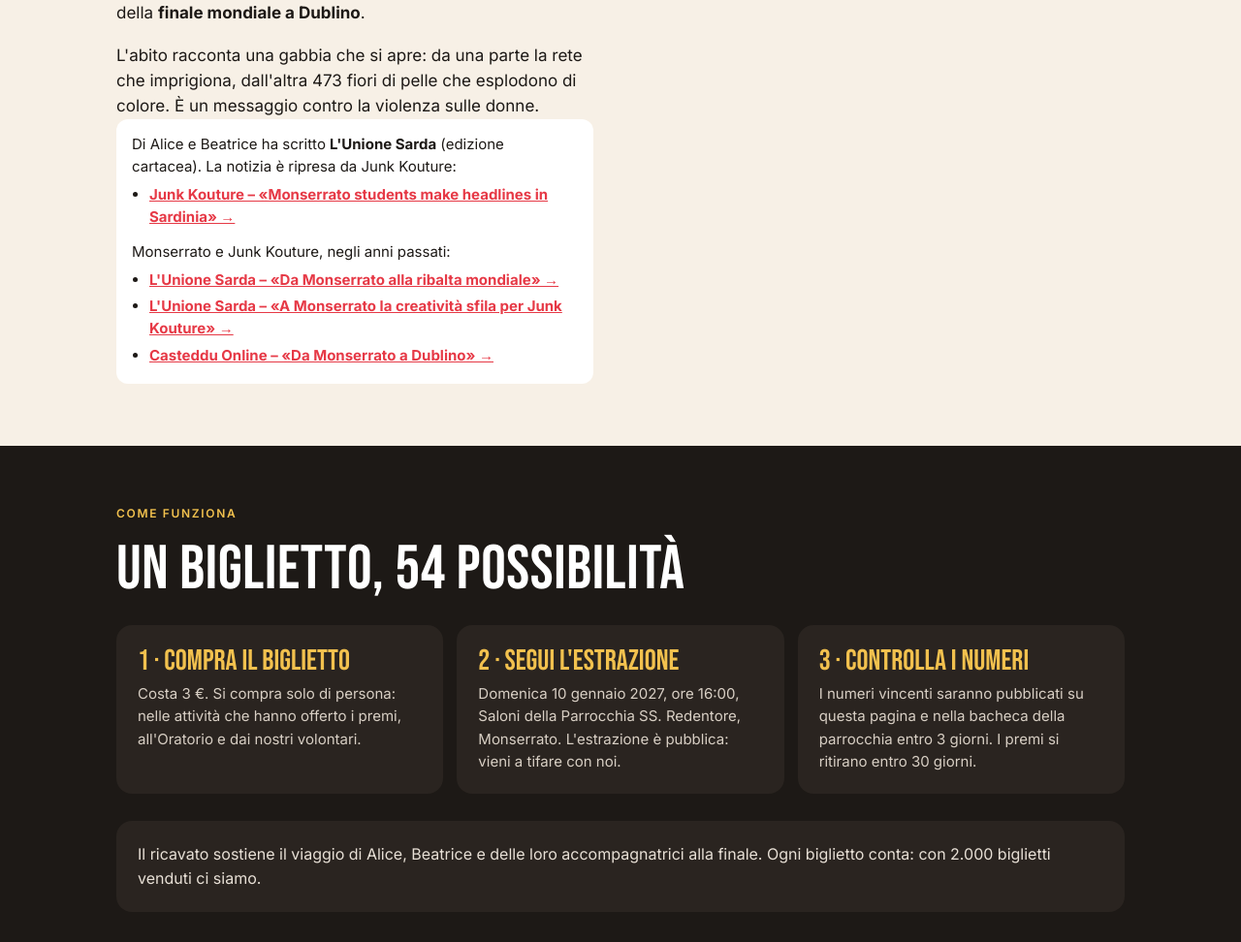
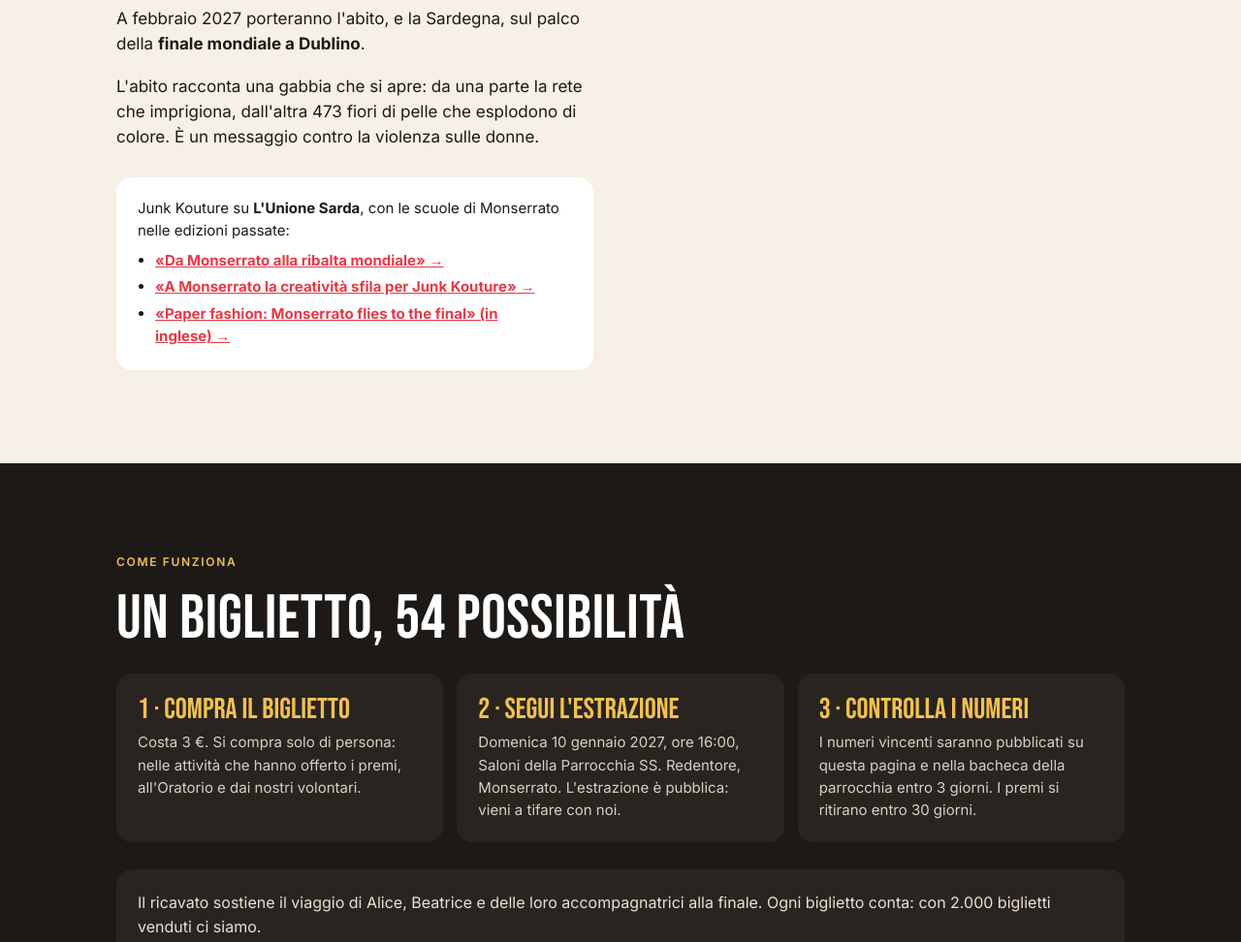
Before and after one commit to k4os83-maker/un-biglietto-per-dublino, a plain HTML site: page index.html in a window 1280 px wide. Shown: the part 1278-2250 px from the top of the page at 97% size. Drawn offline with Linux system fonts and the light colour scheme.

Commit message:
Solo link Unione Sarda, spaziature sistemate

```diff
--- a/index.html
+++ b/index.html
@@ -51,10 +51,11 @@ h2{font:400 clamp(40px,8vw,64px)/.95 'Bebas Neue',sans-serif;letter-spacing:.01e
 }
 
 section{padding:64px 0}
+@media(min-width:860px){section{padding:96px 0}}
 .intro{max-width:680px}
 .intro p+p{margin-top:1em}
-.press{background:#fff;border-radius:12px;padding:14px 16px;font-size:15px}
-.press p{margin:0 0 6px}.press ul{margin:0 0 12px;padding-left:18px}.press ul:last-child{margin-bottom:0}.press li{margin:4px 0}
+.press{background:#fff;border-radius:16px;padding:20px 22px;font-size:15px;margin-top:28px}
+.press p{margin:0 0 8px}.press ul{margin:0 0 12px;padding-left:18px}.press ul:last-child{margin-bottom:0}.press li{margin:4px 0}
 .press a{color:var(--red);font-weight:700}
 
 /* storia */
@@ -156,15 +157,11 @@ footer .legal{max-width:820px;color:#a99e92}
       <p>A febbraio 2027 porteranno l'abito, e la Sardegna, sul palco della <b>finale mondiale a Dublino</b>.</p>
       <p>L'abito racconta una gabbia che si apre: da una parte la rete che imprigiona, dall'altra 473 fiori di pelle che esplodono di colore. È un messaggio contro la violenza sulle donne.</p>
       <div class="press">
-        <p>Di Alice e Beatrice ha scritto <b>L'Unione Sarda</b> (edizione cartacea). La notizia è ripresa da Junk Kouture:</p>
+        <p>Junk Kouture su <b>L'Unione Sarda</b>, con le scuole di Monserrato nelle edizioni passate:</p>
         <ul>
-          <li><a href="https://junkkouture.com/magazine/monserrato-students-make-headlines-in-sardinia-after-junk-kouture-success" target="_blank" rel="noopener">Junk Kouture – «Monserrato students make headlines in Sardinia»&nbsp;→</a></li>
-        </ul>
-        <p>Monserrato e Junk Kouture, negli anni passati:</p>
-        <ul>
-          <li><a href="https://www.unionesarda.it/cultura/da-monserrato-alla-ribalta-mondiale-la-moda-sostenibile-degli-studenti-conquista-junk-kouture-xka4fhcm" target="_blank" rel="noopener">L'Unione Sarda – «Da Monserrato alla ribalta mondiale»&nbsp;→</a></li>
-          <li><a href="https://www.unionesarda.it/news-sardegna/provincia-cagliari/moda-e-sostenibilita-a-monserrato-la-creativita-sfila-per-junk-kouture-hh37zlei" target="_blank" rel="noopener">L'Unione Sarda – «A Monserrato la creatività sfila per Junk Kouture»&nbsp;→</a></li>
-          <li><a href="https://www.castedduonline.it/da-monserrato-a-dublino-per-rappresentare-litalia-alla-finale-mondiale-di-junk-kouture/" target="_blank" rel="noopener">Casteddu Online – «Da Monserrato a Dublino»&nbsp;→</a></li>
+          <li><a href="https://www.unionesarda.it/cultura/da-monserrato-alla-ribalta-mondiale-la-moda-sostenibile-degli-studenti-conquista-junk-kouture-xka4fhcm" target="_blank" rel="noopener">«Da Monserrato alla ribalta mondiale»&nbsp;→</a></li>
+          <li><a href="https://www.unionesarda.it/news-sardegna/provincia-cagliari/moda-e-sostenibilita-a-monserrato-la-creativita-sfila-per-junk-kouture-hh37zlei" target="_blank" rel="noopener">«A Monserrato la creatività sfila per Junk Kouture»&nbsp;→</a></li>
+          <li><a href="https://www.unionesarda.it/en/sardinia/paper-fashion-monserrato-flies-to-the-final-at-junk-kouture-qjeuwzmt" target="_blank" rel="noopener">«Paper fashion: Monserrato flies to the final» (in inglese)&nbsp;→</a></li>
         </ul>
       </div>
     </div>
```
